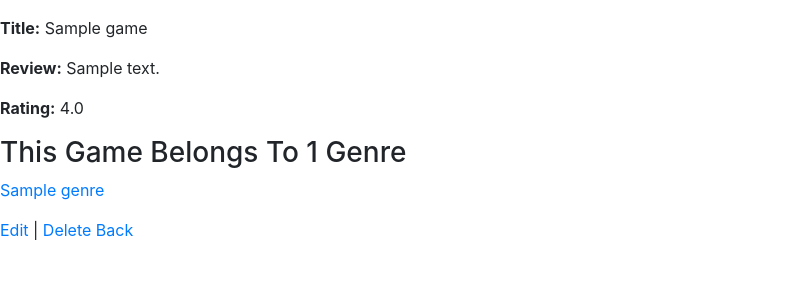
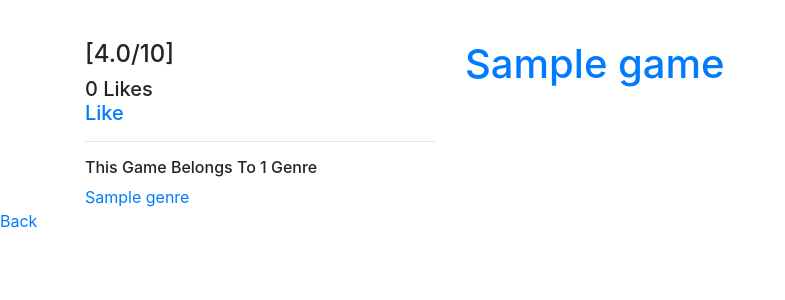
Before and after one commit to shownola/game-review, a Rails app: page /games/1 in a window 1280 px wide. Shown: the part 56-356 px from the top of the page, without its empty margins (0-785 px from the left). Run offline with Rails 7, Linux system fonts and the light colour scheme; tables that the repository leaves empty hold one stand-in row (Sample ...); style sheets or scripts are compiled from the project's sources; some libraries are stand-ins or nearby versions.

Commit message:
Implement likes features using acts-as-votable gem

```diff
--- a/app/controllers/games_controller.rb
+++ b/app/controllers/games_controller.rb
@@ -1,15 +1,17 @@
 class GamesController < ApplicationController
-  before_action :set_game, only: [:show, :edit, :update, :destroy]
+  before_action :set_game, only: [:show, :edit, :update, :destroy, :like]
   before_action :set_genres, except: [:show, :destroy]
+  before_action :is_admin!, except: [:index, :show, :like]
+  before_action :authenticate_user!, only: [:like]
 
   # GET /games
   # GET /games.json
   def index
-    set_games_and_genre_with_criteria(params[:genre], '')
+    set_order
   end
 
   def search
-    set_games_and_genre_with_criteria(params[:genre], params[:order])
+    set_order
   end
 
   # GET /games/1
@@ -66,6 +68,14 @@ class GamesController < ApplicationController
     end
   end
 
+  def like
+    if current_user.voted_for? @game
+      @game.unliked_by current_user
+    else
+      @game.liked_by current_user
+    end
+  end
+
   private
     # Use callbacks to share common setup or constraints between actions.
     def set_game
@@ -81,6 +91,11 @@ class GamesController < ApplicationController
       params.require(:game).permit(:title, :review, :rating, :thumbnail, genre_ids: [])
     end
 
+    def set_order
+      set_games_and_genre_with_criteria(params[:genre], params[:order])
+    end
+
+
     def set_games_and_genre_with_criteria(requested_genre, requested_order)
       if requested_genre.nil? || requested_genre.eql?('All')
         games_by_genre = Game.all
@@ -89,6 +104,7 @@ class GamesController < ApplicationController
         games_by_genre = filter_games_by_genre(requested_genre)
         @genre_name = requested_genre
       end
+      @order = requested_order
       order_games(requested_order, games_by_genre)
     end
 
--- a/app/javascript/packs/application.js
+++ b/app/javascript/packs/application.js
@@ -8,7 +8,7 @@ require("turbolinks").start()
 require("@rails/activestorage").start()
 require("channels")
 
-// global.$ = jQuery;
+global.$ = jQuery;
 
 import 'bootstrap';
 
--- a/app/models/game.rb
+++ b/app/models/game.rb
@@ -1,6 +1,7 @@
 class Game < ApplicationRecord
   has_and_belongs_to_many :genres
   has_one_attached :thumbnail
+  acts_as_votable
 
   def resized_thumbnail
     thumbnail.variant(resize: '240x135!')
--- a/app/models/user.rb
+++ b/app/models/user.rb
@@ -4,6 +4,8 @@ class User < ApplicationRecord
   devise :database_authenticatable, :registerable,
          :recoverable, :rememberable, :validatable
 
+  acts_as_voter
+
   def username
     email.split('@')[0].capitalize
   end
--- a/app/views/games/_genres.html.erb
+++ b/app/views/games/_genres.html.erb
@@ -2,7 +2,7 @@
 <div id="games">
   <% @games.each do |game| %>
     <% if game.thumbnail.attached? %>
-    <%= link_to image_tag(game.resized_thumbnail), game %>
+    <%= link_to image_tag(game.resized_thumbnail), game_path(game, genre: @genre_name, order: @order) %>
     <% else %>
     <div style="width: 240px; height: 135px">
       <%= link_to game.title, game %>
--- /dev/null
+++ b/app/views/games/_like_link.html.erb
@@ -0,0 +1,7 @@
+<% if current_user %>
+  <% vote_text = current_user&.voted_for?(game) ? 'Unlike' : 'Like' %>
+
+  <%= link_to vote_text, like_game_path(game), method: :put, remote: :true, class: 'like-post' %>
+<% else %>
+  <%= link_to 'Like', new_user_session_path, class: 'like-post' %>
+<% end %>
--- /dev/null
+++ b/app/views/games/_likes.html.erb
@@ -0,0 +1 @@
+<%= pluralize(game.get_upvotes.size, 'Like') %>
--- /dev/null
+++ b/app/views/games/like.js.erb
@@ -0,0 +1,2 @@
+$("#like-count").html("<%= j render 'games/likes', game: @game %>");
+$("#like-link").html("<%= j render 'games/like_link', game: @game %>");
--- a/app/views/games/search.js.erb
+++ b/app/views/games/search.js.erb
@@ -1,4 +1,5 @@
 var genres = document.getElementById('genres');
 var games = document.getElementById('games');
+window.history.replaceState(null, null, "?genre=<%= @genre_name %>?order=<%= @order %>");
 
 genres.innerHTML = "<%= j render 'games/genres' %>";
--- a/app/views/games/show.html.erb
+++ b/app/views/games/show.html.erb
@@ -1,28 +1,57 @@
 <p id="notice"><%= notice %></p>
 
-<%= image_tag(@game.thumbnail) if @game.thumbnail.attached? %>
-
-<p>
-  <strong>Title:</strong>
-  <%= @game.title %>
-</p>
-
-<p>
-  <strong>Review:</strong>
-  <%= @game.review %>
-</p>
-
-<p>
-  <strong>Rating:</strong>
-  <%= @game.rating %>
-</p>
-
-  <h3>This Game Belongs To <%= pluralize(@game.genres.count, 'Genre') %></h3>
-  <% @game.genres.each do |genre| %>
-    <p><%= link_to genre.name, games_path(genre: genre.name) %></p>
-  <% end %>
+<div class="container pt-4">
+  <div class="row">
+    <div class="col-4">
+      <%= image_tag(@game.thumbnail, class: 'img-fluid') if @game.thumbnail.attached? %>
+      <div class="row">
+        <div class="col-12">
+          <h4>[<%= @game.rating %>/10]</h4>
+        </div>
+        <div class="col-12">
+          <h5>
+            <div id="like-count">
+              <%= render 'games/likes', game: @game %>
+            </div>
+            <div id="like-link">
+              <%= render 'games/like_link', game: @game %>
+            </div>
+            <hr />
+          </h5>
+        </div>
+      </div>
+      <div class="row">
+        <div class="col-12">
+          <h6>
+            This Game Belongs To <%= pluralize(@game.genres.count, 'Genre') %>
+          </h6>
+        </div>
+        <% @game.genres.each do |genre| %>
+        <div class="col-6">
+          <%= link_to genre.name, root_path(genre: genre.name) %>
+        </div>
+        <% end %>
+        <div class="col-12">
+          <% if current_user&.admin %>
+          <div class="btn-group">
+            <%= link_to 'Edit', edit_game_path(@game), class: 'btn btn-warning' %>
+            <%= link_to 'Delete', @game, method: :delete, class: 'btn btn-danger' %>
+          </div>
+          <% end %>
+        </div>
+      </div>
+    </div>
+    <div class="col-8">
+      <h1>
+        <% if params[:genre].nil? %>
+          <%= link_to @game.title, root_path %>
+        <% else %>
+          <%= link_to @game.title, root_path(genre: params[:genre], order: params[:order]) %>
+        <% end %>
+      </h1>
+    </div>
+  </div>
+</div>
 
 
-<%= link_to 'Edit', edit_game_path(@game) %> |
-<%= link_to 'Delete', game_path(@game), method: :delete, data: {confirm: 'Are you sure?'} %>
 <%= link_to 'Back', games_path %>
--- a/config/routes.rb
+++ b/config/routes.rb
@@ -2,7 +2,11 @@ Rails.application.routes.draw do
   devise_for :users
   root 'games#index'
   resources :genres
-  resources :games
+  resources :games do
+    member do
+      put 'like' => 'games#like'
+    end
+  end
 
   post 'games/search'
   # For details on the DSL available within this file, see https://guides.rubyonrails.org/routing.html
```
Also changed, not shown: db/migrate/20201230184702_acts_as_votable_migration.rb (added, +22 -0 lines), Gemfile, Gemfile.lock, db/schema.rb.
